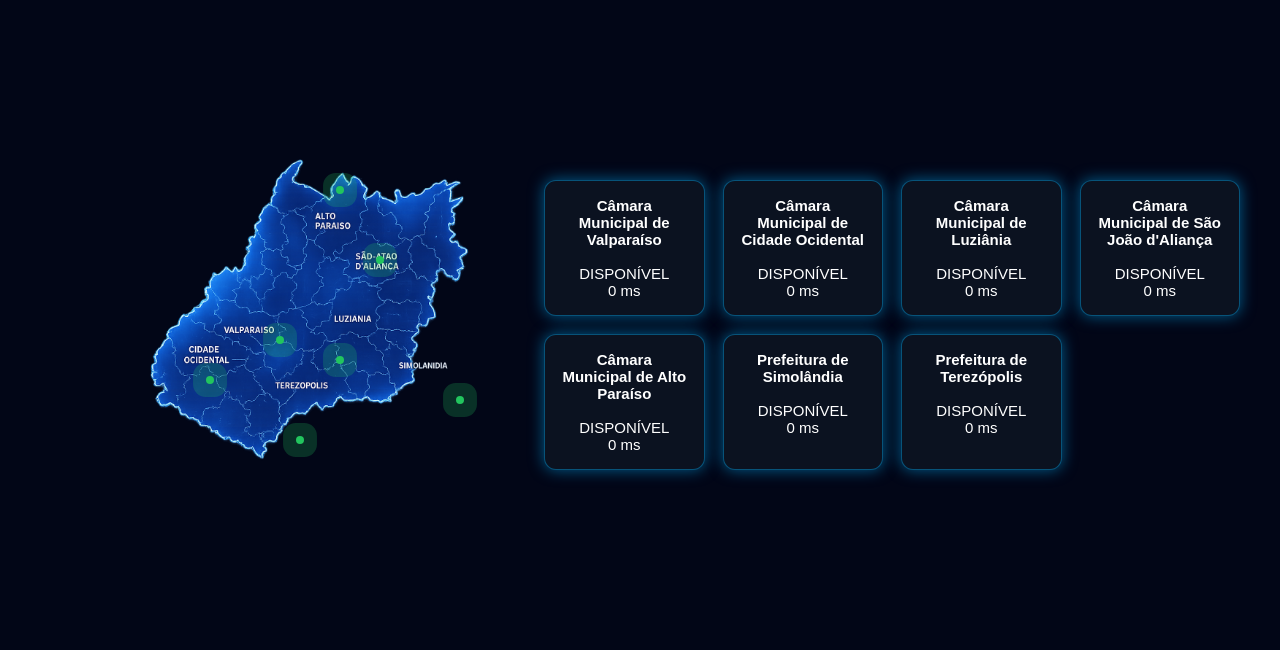
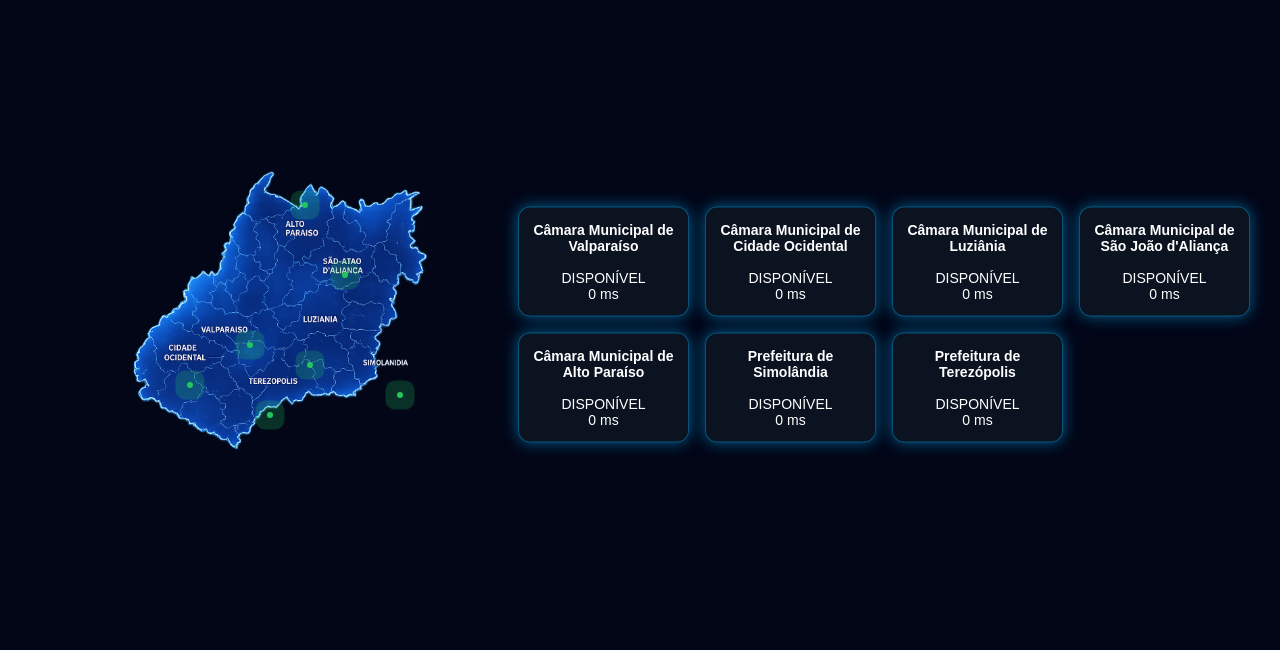
Before and after one commit to besttecsystem2025-cell/painel-noc-transparencia, a Flask app: page / in a window 1280 px wide. Shown: the part 237-887 px from the top of the page. Run offline with Flask 3, Linux system fonts and the light colour scheme; data that the repository does not hold is empty.

Commit message:
Update dashboard.html

```diff
--- a/templates/dashboard.html
+++ b/templates/dashboard.html
@@ -48,9 +48,9 @@ margin-top:6px;
 
 .container{
 display:grid;
-grid-template-columns:42% 58%;
+grid-template-columns:40% 60%;
 height:calc(100vh - 150px);
-padding:10px 40px;
+padding:10px 30px;
 align-items:center;
 }
 
@@ -58,8 +58,8 @@ align-items:center;
 
 .mapa{
 position:relative;
-width:560px;
-height:560px;
+width:520px;
+height:520px;
 margin:auto;
 }
 
@@ -75,8 +75,8 @@ object-fit:contain;
 
 position:absolute;
 
-width:8px;
-height:8px;
+width:6px;
+height:6px;
 
 background:#22c55e;
 
@@ -95,7 +95,7 @@ box-shadow:0 0 0 0 rgba(34,197,94,0.8);
 }
 
 70%{
-box-shadow:0 0 0 18px rgba(34,197,94,0);
+box-shadow:0 0 0 16px rgba(34,197,94,0);
 }
 
 100%{
@@ -106,31 +106,32 @@ box-shadow:0 0 0 0 rgba(34,197,94,0);
 
 /* POSIÇÃO DAS CIDADES */
 
-#altoparaiso{top:145px;left:300px;}
-#saojoao{top:215px;left:340px;}
-#luziania{top:315px;left:300px;}
-#cidadeocidental{top:335px;left:170px;}
-#valparaiso{top:295px;left:240px;}
-#terezopolis{top:395px;left:260px;}
-#simolandia{top:355px;left:420px;}
+#altoparaiso{top:140px;left:275px;}
+#saojoao{top:210px;left:315px;}
+#luziania{top:300px;left:280px;}
+#cidadeocidental{top:320px;left:160px;}
+#valparaiso{top:280px;left:220px;}
+#terezopolis{top:350px;left:240px;}
+#simolandia{top:330px;left:370px;}
 
 /* CARDS */
 
 .cards{
 display:grid;
 grid-template-columns:repeat(4,1fr);
-gap:18px;
+gap:16px;
 }
 
 .card{
 background:#0b1220;
 border-radius:12px;
-padding:16px;
-font-size:15px;
+padding:14px;
+font-size:14px;
 text-align:center;
 border:1px solid rgba(0,180,255,.4);
 box-shadow:0 0 15px rgba(0,180,255,.5);
 transition:.3s;
+animation:float 6s ease-in-out infinite;
 }
 
 .card:hover{
@@ -138,18 +139,26 @@ transform:scale(1.06);
 box-shadow:0 0 30px #00b4ff;
 }
 
+@keyframes float{
+
+0%{transform:translateY(0px);}
+50%{transform:translateY(-6px);}
+100%{transform:translateY(0px);}
+
+}
+
 /* RESPONSIVO */
 
 @media(max-width:1200px){
 
+body{
+overflow:auto;
+}
+
 .container{
 grid-template-columns:1fr;
 height:auto;
-overflow:auto;
-}
-
-body{
-overflow:auto;
+gap:40px;
 }
 
 .mapa{
```
